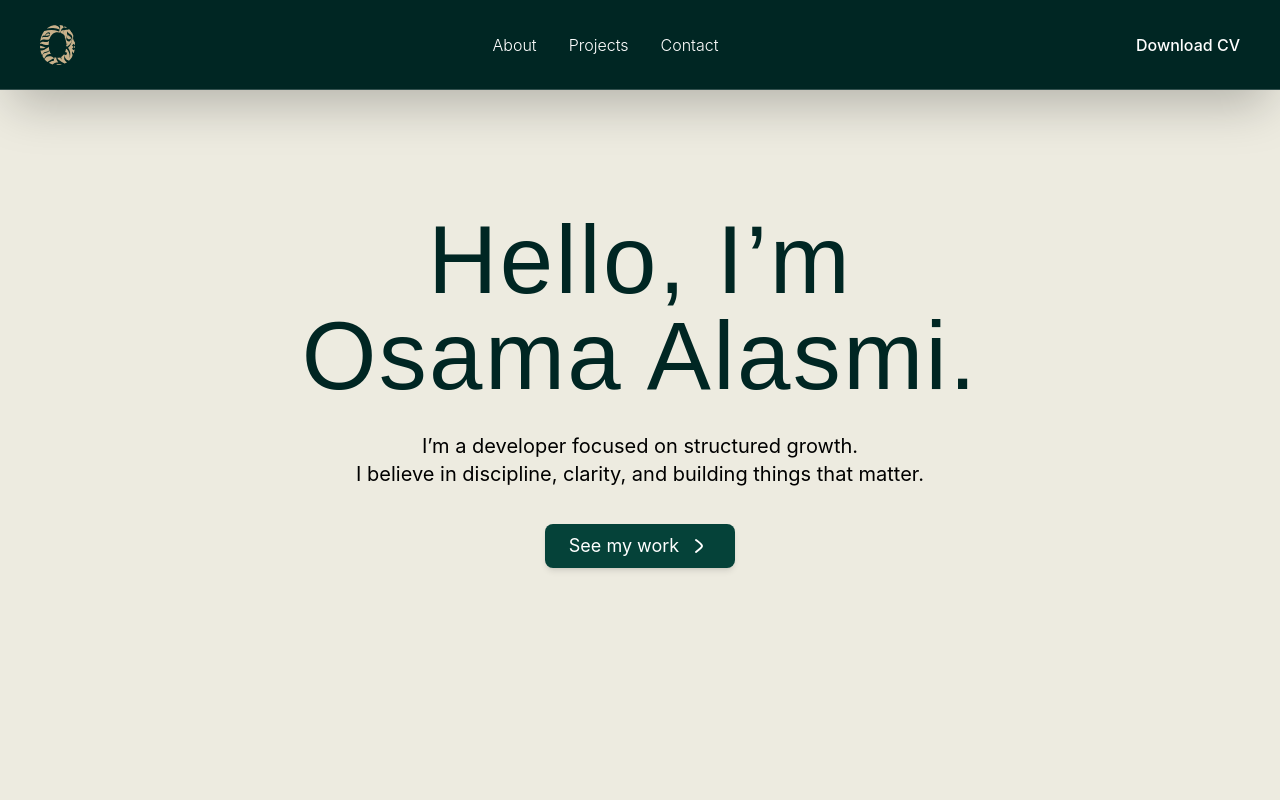
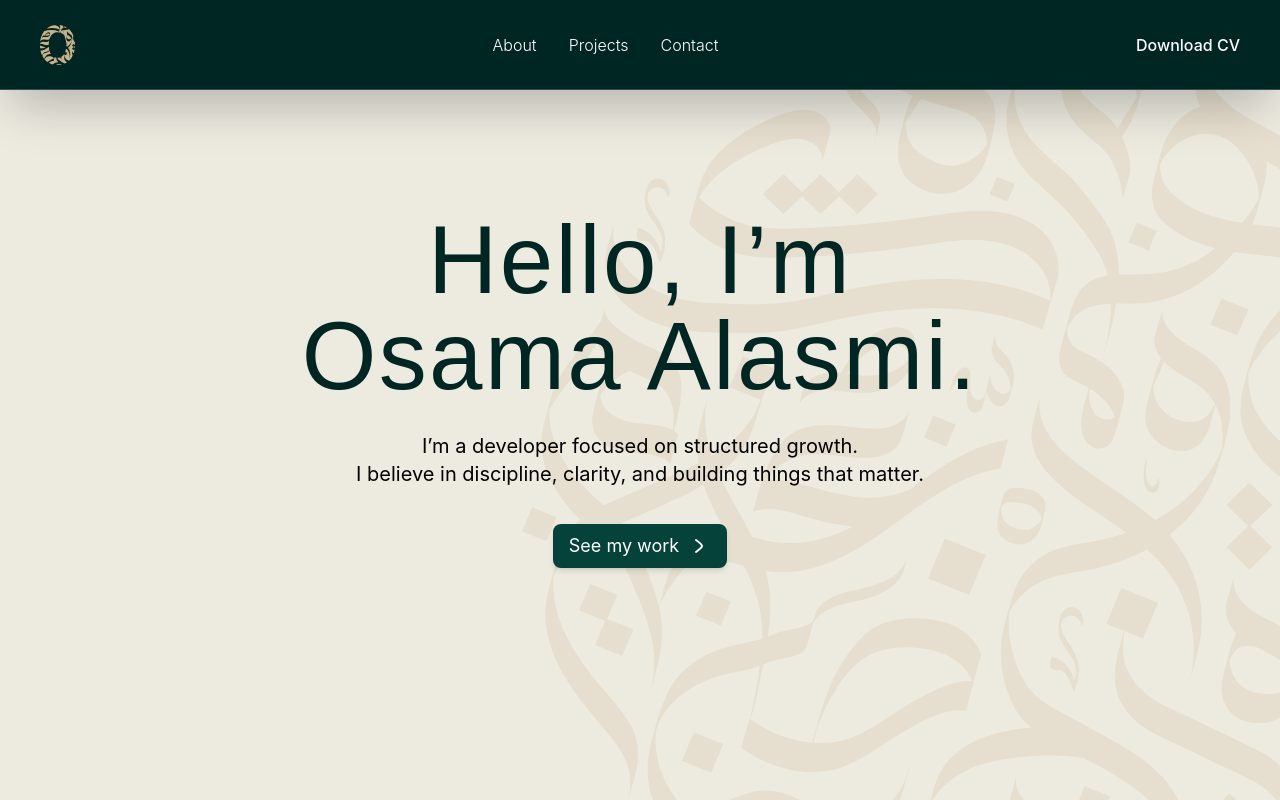
Before and after one commit to osama0210/portfolio-v2, a React (Vite) app in the folder frontend/: page / in a window 1280 px wide. Built offline with nearby package versions, Linux system fonts and the light colour scheme.

Commit message:
feat(hero): complete hero section with fixed navbar

```diff
--- a/frontend/src/components/Navbar.tsx
+++ b/frontend/src/components/Navbar.tsx
@@ -7,7 +7,7 @@ const Navbar = () => {
   const [open, setopen] = useState(false);
 
   return (
-    <header className="bg-primary w-full h-[90px] fixed ">
+    <header className="bg-primary w-full h-[90px] fixed top-0 left-0 right-0 z-[9999]">
       <nav className="max-w-[1500px] mx-auto px-10 h-full flex items-center justify-between border-b border-white/20 shadow-2xl">
         <a href="#hero" onClick={() => setopen(false)}>
           <img src={Logo} alt="O logo" />
@@ -38,6 +38,7 @@ const Navbar = () => {
           Download CV
         </a>
 
+
         <button
           aria-label="Toggle menu"
           onClick={() => setopen((o) => !o)}
@@ -51,7 +52,7 @@ const Navbar = () => {
         </button>
       </nav>
       <div
-        className={`md:hidden w-full inset-0 fixed top-[90px] right-0 transform transition-transform bg-primary text-white  duration-300 ${
+        className={`fixed md:hidden w-full inset-0 top-[90px] right-0 transform transition-transform bg-primary text-white  duration-300 ${
           open ? "translate-x-0" : "translate-x-full"
         }`}
       >
--- a/frontend/src/sections/Hero.tsx
+++ b/frontend/src/sections/Hero.tsx
@@ -4,20 +4,20 @@
   return (
     <section
       id="hero"
-        className="min-h-screen flex md:justify-center items-center px-10 md:px-12"
+      className="min-h-screen flex md:justify-center items-center px-10 md:px-12 pt-17 md:pt-0 bg-[url('../assets/phone-calligraphy.svg')] bg-bottom-left lg:bg-[url('../assets/Calligraphy.svg')]  bg-no-repeat lg:bg-right-top "
     >
       <div className="flex flex-col gap-4 animate-fade-in max-w-screen-md">
         <h1 className="text-6xl md:text-8xl text-primary md:text-center tracking-wide leading-none mb-3">
           Hello, I’m <br /> Osama Alasmi.
         </h1>
-          <p className="text-base md:text-center text-black md:text-xl font-normal">
+        <p className="text-base md:text-center text-black md:text-xl font-normal z-[-1]">
           I’m a developer focused on structured growth. <br /> I believe in
           discipline, clarity, and building things that matter.
         </p>
         <div className="flex justify-end md:justify-center my-5">
           <button
             aria-label="Scroll to projects"
-              className="bg-secondary inline-flex items-center gap-2 text-white text-base  md:text-lg px-6 py-2 rounded-lg shadow-md hover:shadow-lg hover:bg-secondary/90 transition"
+            className="bg-secondary inline-flex items-center gap-2 text-white text-base  md:text-lg px-4 py-2 rounded-lg shadow-md hover:shadow-lg hover:bg-secondary/90 transition"
           >
             See my work
             <img src={ArrowRight} alt="" />
```
Also changed, not shown: frontend/src/assets/calligraphy.svg (added), frontend/src/assets/phone-calligraphy.svg (added). Lines whose indentation alone changed are shown as unchanged.
